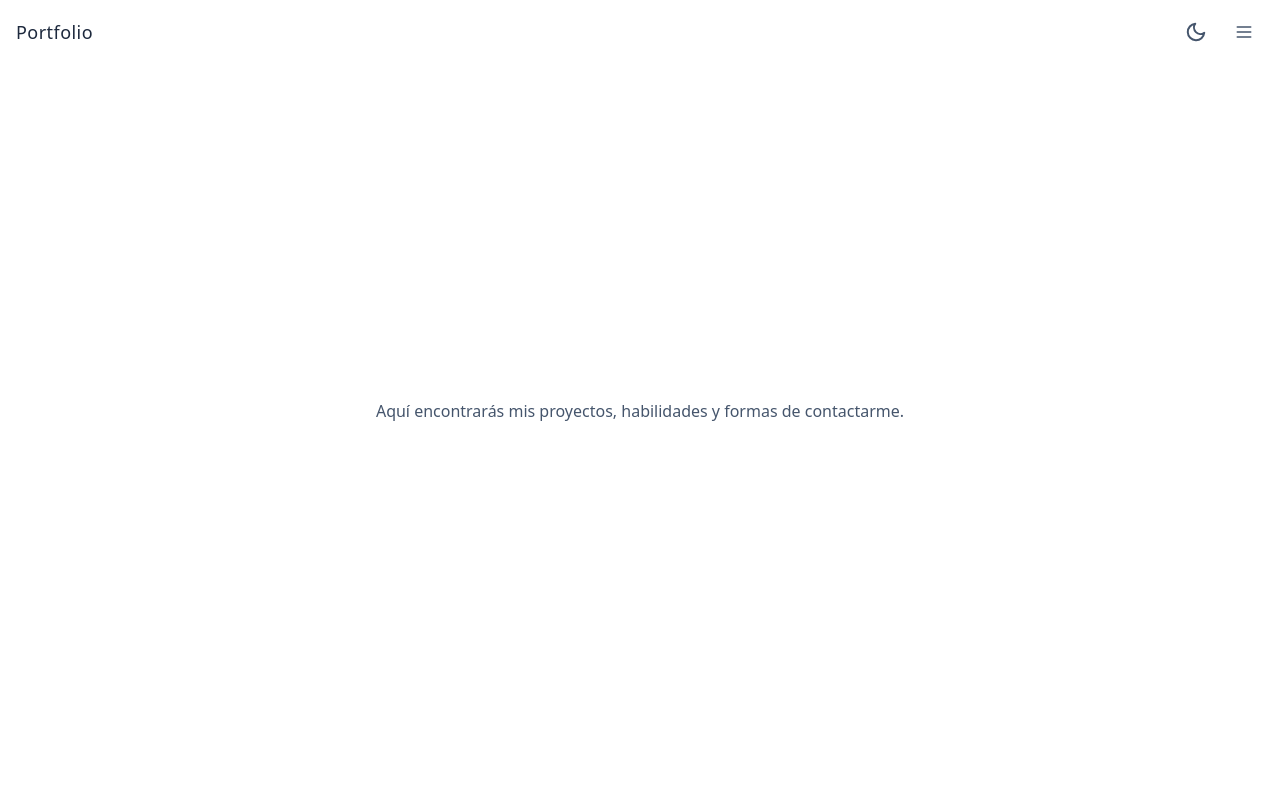
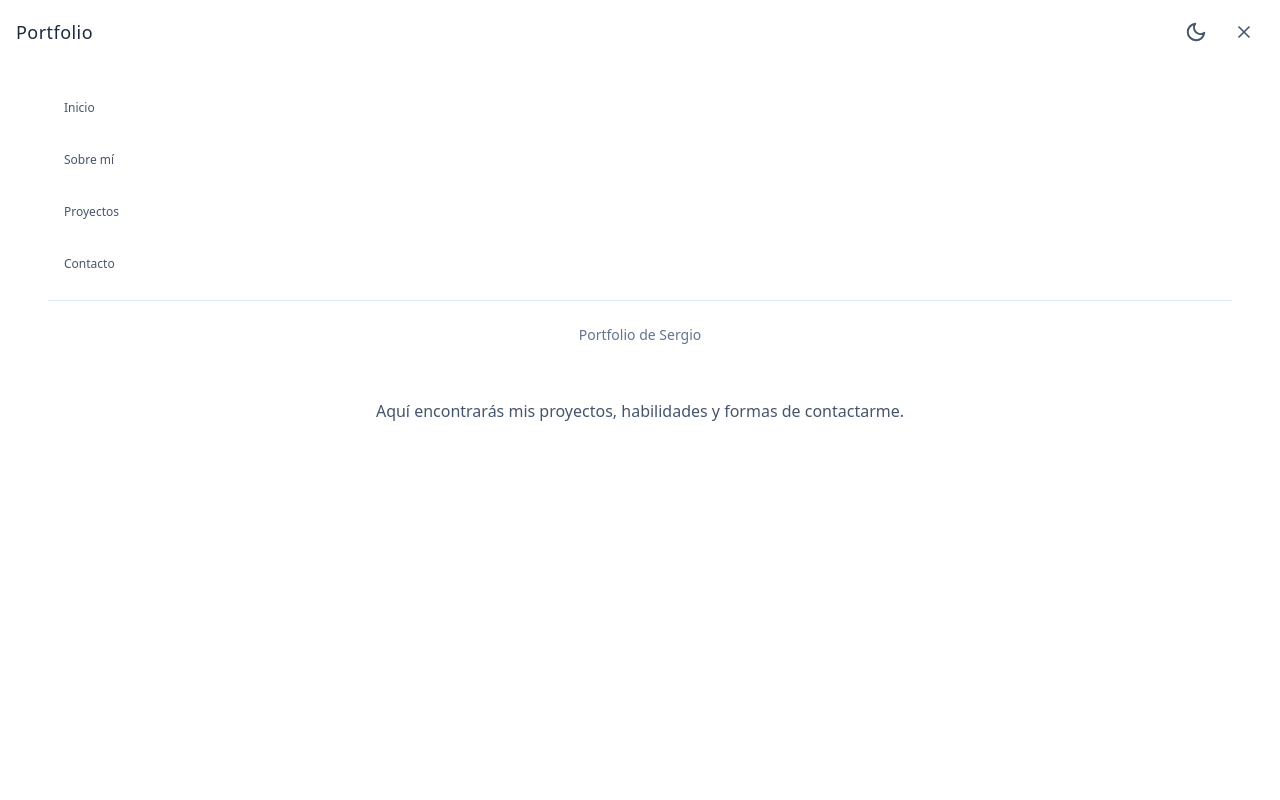
Before and after one commit to SergioRIZ/PORTFOLIO, a React (Vite) app in the folder Portfolio-Proyectos/: page / in a window 1280 px wide. Both pictures are taken after a click on the button 1244 px from the left and 32 px from the top of the page. Shown: the top 800 px of the page. Built offline with nearby package versions, Linux system fonts and the light colour scheme.

Commit message:
Update Header.jsx

```diff
--- a/Portfolio-Proyectos/src/assets/Components/Header/Header.jsx
+++ b/Portfolio-Proyectos/src/assets/Components/Header/Header.jsx
@@ -26,18 +26,10 @@ const Header = () => {
       }
     };
 
-    const handleClickOutside = (event) => {
-      if (isMenuOpen && !event.target.closest('nav')) {
-        setIsMenuOpen(false);
-      }
-    };
-
     window.addEventListener('resize', handleResize);
-    document.addEventListener('click', handleClickOutside);
 
     return () => {
       window.removeEventListener('resize', handleResize);
-      document.removeEventListener('click', handleClickOutside);
     };
   }, [isMenuOpen]);
 
@@ -156,17 +148,15 @@ const Header = () => {
           </div>
         </div>
 
-        {/* Mobile/Tablet Navigation Menu - Fixed full-screen design */}
-        {isMenuOpen && (
-          <div className="lg:hidden fixed inset-0 z-40 mt-16 sm:mt-[70px]">
-            {/* Backdrop overlay */}
+        {/* Mobile/Tablet Navigation Menu - Push content down instead of overlay */}
         <div
-              className="absolute inset-0 bg-black/50 backdrop-blur-sm"
-              onClick={() => setIsMenuOpen(false)}
-            />
-
-            {/* Menu content */}
-            <div className={`relative ${styles.mobileMenu} m-4 max-h-[calc(100vh-100px)] overflow-y-auto`}>
+          className={`lg:hidden transition-all duration-300 ease-in-out ${
+            isMenuOpen
+              ? 'max-h-screen opacity-100'
+              : 'max-h-0 opacity-0 pointer-events-none'
+          } overflow-hidden`}
+        >
+          <div className={`${styles.mobileMenu} mx-4 my-2`}>
             <div className="p-4 sm:p-6 space-y-3">
               {navItems.map((item) => {
                 const darkText = {
@@ -198,7 +188,6 @@ const Header = () => {
             </div>
           </div>
         </div>
-        )}
       </nav>
     </header>
   );
```
Lines whose indentation alone changed are shown as unchanged.
